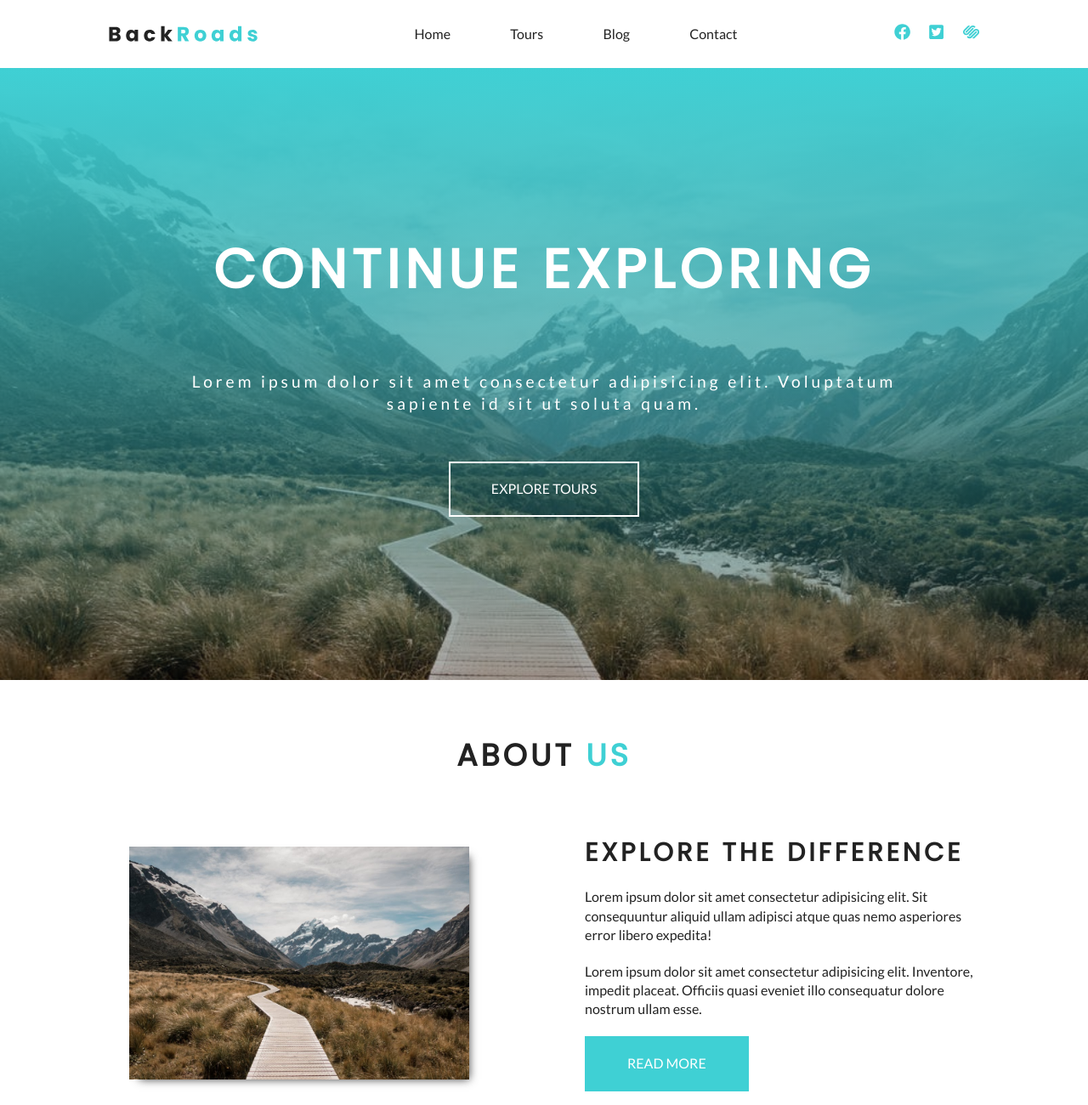
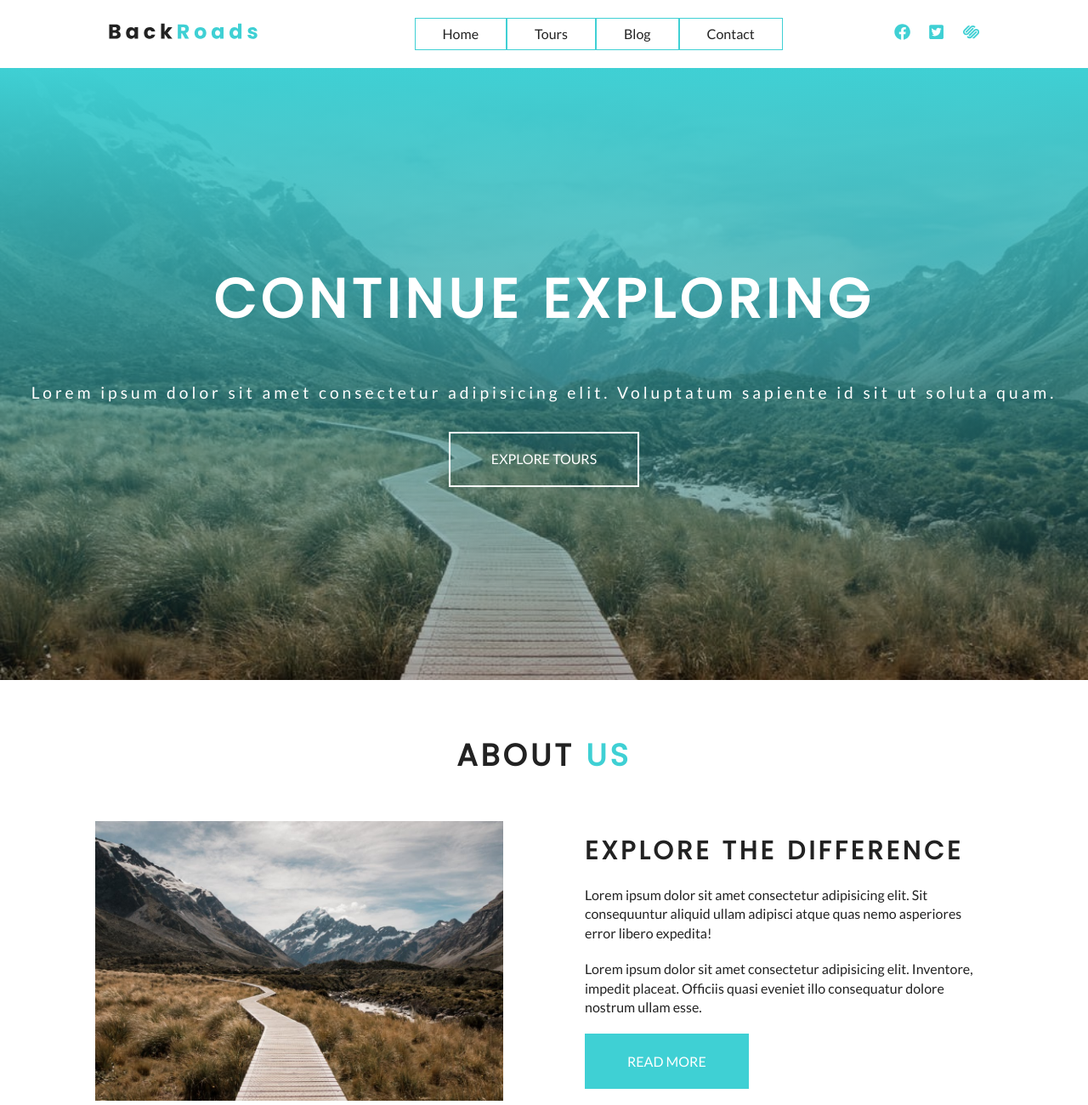
Before and after one commit to mbalazy/backroads, a Gatsby site: page / in a window 1280 px wide. Shown: the top 1300 px of the page at 85% size. Built offline with nearby package versions, Linux system fonts and the light colour scheme; Gatsby itself is replaced by a stand-in of ours.

Commit message:
move background image in main hero from normal react im to gatsby-background-image

```diff
--- a/package.json
+++ b/package.json
@@ -7,6 +7,7 @@
   "scripts": {
     "build": "gatsby build",
     "develop": "gatsby develop",
+    "develop host": "gatsby develop --host 0.0.0.0",
     "format": "prettier --write \"**/*.{js,jsx,json,md}\"",
     "start": "npm run develop",
     "serve": "gatsby serve",
@@ -16,6 +17,7 @@
   "dependencies": {
     "babel-plugin-styled-components": "^1.10.7",
     "gatsby": "^2.21.0",
+    "gatsby-background-image": "^1.1.1",
     "gatsby-image": "^2.4.3",
     "gatsby-plugin-react-svg": "^3.0.0",
     "gatsby-plugin-sass": "^2.3.0",
@@ -26,11 +28,13 @@
     "netlify-cli": "^2.48.0",
     "node-sass": "^4.14.1",
     "react": "^16.12.0",
+    "react-div-100vh": "^0.3.8",
     "react-dom": "^16.12.0",
     "styled-components": "^5.1.0",
     "uuid": "^8.0.0"
   },
   "devDependencies": {
+    "browser-sync": "^2.26.7",
     "eslint": "^6.8.0",
     "eslint-config-airbnb": "^18.1.0",
     "eslint-config-prettier": "^6.11.0",
--- a/src/components/examples/Images.component.jsx
+++ b/src/components/examples/Images.component.jsx
@@ -58,12 +58,9 @@ const Images = () => {
       <article className="img">
         <h3>fluid img/svg</h3>
         <Img fluid={fluid.childImageSharp.fluid} />
-        <div className="fluid">
-          <Img fluid={fluid.childImageSharp.fluid} />
-        </div>
       </article>
       <StyledArticle>
-        <h3>fixed img/blur</h3>
+        <h3>Magdalena </h3>
         <Img fixed={fixed.childImageSharp.fixed} />
       </StyledArticle>
       <StyledArticle>
--- a/src/components/molecules/MenuItems.component.jsx
+++ b/src/components/molecules/MenuItems.component.jsx
@@ -10,7 +10,6 @@ const StyledList = styled.ul`
   align-items: center;
   justify-content: space-between;
   list-style: none;
-  width: 400px;
 
   ${({ vertical }) =>
     vertical &&
@@ -20,11 +19,21 @@ const StyledList = styled.ul`
       width: auto;
       align-items: baseline;
     `}
+
+  & > li {
+    width: 100%;
+    text-align: center;
+  }
 `;
 
 const StyledLink = styled(Link)`
+  display: inline-block;
+  border: 1px solid var(--primaryColor);
   color: inherit;
   transition: color 0.2s;
+  padding: 0.4rem 2rem;
+  margin: 0.3rem 0;
+  width: 100%;
   &:hover {
     color: var(--primaryColor);
   }
--- a/src/components/molecules/MobileMenuItems.component.jsx
+++ b/src/components/molecules/MobileMenuItems.component.jsx
@@ -6,13 +6,13 @@ const StyledWrapper = styled.div`
   height: 0;
   padding: 0rem 4rem;
   overflow: hidden;
-  transition: height 0.2s, padding 0.2s;
+  transition: height 0.14s, padding 0.14s;
   text-align: right;
 
   ${({ isVisible }) =>
     isVisible &&
     css`
-      height: 200px;
+      height: 230px;
       padding: 2rem 4rem;
     `};
 `;
--- a/src/components/organisms/Home/About.component.jsx
+++ b/src/components/organisms/Home/About.component.jsx
@@ -3,23 +3,18 @@ import styled from 'styled-components';
 import Section from 'templates/Section.templete';
 import { HeadingSubTitle } from 'components/atoms/Typography.component';
 import { LinkMain } from 'components/atoms/Links.component';
+import { useStaticQuery, graphql } from 'gatsby';
+import Img from 'gatsby-image';
 
-import backgroundImg from 'images/defaultBcg.jpeg';
-
-const StyledImg = styled.img`
-  display: block;
-  margin: auto;
-  background-repeat: no-repeat;
-  background-size: center center;
-
-  width: 400px;
-  box-shadow: 6px 6px 10px -6px rgba(0, 0, 0, 0.75);
-
-  @media (max-width: 1100px) {
-    width: 400px;
-  }
-  @media (max-width: 500px) {
-    width: 80vw;
+const getImage = graphql`
+  query {
+    aboutUsImage: file(relativePath: { eq: "defaultBcg.jpeg" }) {
+      childImageSharp {
+        fluid {
+          ...GatsbyImageSharpFluid_tracedSVG
+        }
+      }
+    }
   }
 `;
 
@@ -29,7 +24,7 @@ const StyledArticle = styled.article`
 
   @media (max-width: 1100px) {
     margin: 0 auto 3rem;
-    width: 80vw;
+    width: 90vw;
   }
 `;
 
@@ -38,12 +33,15 @@ const StyledDiv = styled.div`
     flex-direction: column;
   }
 `;
+
 const About = () => {
+  const { aboutUsImage } = useStaticQuery(getImage);
+
   return (
     <Section title="about us">
       <StyledDiv>
         <StyledArticle>
-          <StyledImg src={backgroundImg} alt="about us" />
+          <Img fluid={aboutUsImage.childImageSharp.fluid} alt="awesome landscape" />
         </StyledArticle>
         <StyledArticle>
           <HeadingSubTitle>explore the difference</HeadingSubTitle>
--- a/src/components/organisms/Home/MainHero.component.jsx
+++ b/src/components/organisms/Home/MainHero.component.jsx
@@ -1,29 +1,16 @@
 import React from 'react';
-import styled from 'styled-components';
-import backgroundImg from 'images/defaultBcg.jpeg';
 
 import Hero from 'templates/Hero.template';
-import { LinkMain } from 'components/atoms/Links.component';
-
-const StyledHero = styled(Hero)`
-  height: calc(100vh - 80px);
-  padding: 24vh 14vw;
-  @media (max-width: 600px) {
-    padding: 8vh 3vw;
-  }
-`;
 
 const MainHero = () => {
   return (
-    <StyledHero
-      gradient
-      backgroundSrc={backgroundImg}
+    <Hero
+      home
+      imgName="defaultBcg.jpeg"
       title="continue exploring"
       info="Lorem ipsum dolor sit amet consectetur adipisicing elit. Voluptatum sapiente id sit ut
     soluta quam."
-    >
-      <LinkMain to="/tours">explore tours</LinkMain>
-    </StyledHero>
+    />
   );
 };
 
--- a/src/components/organisms/Home/Services.component.jsx
+++ b/src/components/organisms/Home/Services.component.jsx
@@ -10,10 +10,8 @@ const StyledServiceCard = styled.div`
   display: flex;
   flex-direction: column;
   align-items: center;
+  text-align: center;
 
-  p {
-    text-align: center;
-  }
   @media (max-width: 600px) {
     margin: 1rem 2rem 0;
   }
--- a/src/components/organisms/Navbar.component.jsx
+++ b/src/components/organisms/Navbar.component.jsx
@@ -2,6 +2,7 @@ import React, { useState } from 'react';
 import styled from 'styled-components';
 import { FaAlignRight } from 'react-icons/fa';
 import Logo from 'images/logo.svg';
+import { Link } from 'gatsby';
 import MenuItems from 'components/molecules/MenuItems.component';
 import MobileMenuItems from 'components/molecules/MobileMenuItems.component';
 import SocialItems from 'components/molecules/SocialItems.component';
@@ -22,6 +23,7 @@ const StyledWrapperNavbar = styled.nav`
 `;
 
 const StyledButton = styled(ButtonSimplest)`
+  padding: 1rem 1rem 1rem 2.4rem;
   @media (min-width: 769px) {
     display: none;
   }
@@ -74,7 +76,9 @@ const Navbar = () => {
   return (
     <>
       <StyledWrapperNavbar>
-        <Logo alt="backroads logo" />
+        <Link to="/">
+          <Logo alt="backroads logo" />
+        </Link>
         <StyledMenuItems />
         <StyledSocialItems />
         <StyledButton type="button" onClick={toogleNav}>
--- a/src/templates/Hero.template.jsx
+++ b/src/templates/Hero.template.jsx
@@ -1,42 +1,90 @@
 import React from 'react';
 import styled, { css } from 'styled-components';
 import { HeadingMain, ParagraphCopyright } from 'components/atoms/Typography.component';
+import { StaticQuery, graphql } from 'gatsby';
+import BackgroundImage from 'gatsby-background-image';
+import { LinkMain } from 'components/atoms/Links.component';
+
+window.addEventListener('resize', () => {
+  const vh = window.innerHeight * 0.01;
+  document.documentElement.style.setProperty('--vh', `${vh}px`);
+});
 
 const StyledWrapperHero = styled.header`
-  background-image: url(${({ backgroundSrc }) => backgroundSrc});
-  background-repeat: no-repeat;
-  background-size: cover;
-  display: flex;
-  flex-direction: column;
-  align-items: center;
-  justify-content: space-between;
+  color: var(--mainWhite);
+  height: 400px;
 
-  ${({ gradient }) =>
-    gradient &&
+  ${({ home }) =>
+    home &&
     css`
-      background-image: linear-gradient(to top, rgba(12, 12, 12, 0.32), var(--primaryColor)),
-        url(${({ backgroundSrc }) => backgroundSrc});
+      text-align: center;
+      height: calc(100vh - 80px);
+      height: calc(var(--vh, 1vh) * 100 ${`- 80px`});
     `}
 `;
 
-const StyledHeadingMain = styled(HeadingMain)`
-  color: var(--mainWhite);
-  text-align: center;
+const StyledBackgroundImage = styled(BackgroundImage)`
+  height: 100%;
+
+  ${({ home }) =>
+    home &&
+    css`
+      display: flex;
+      flex-direction: column;
+      justify-content: center;
+      align-items: center;
+    `}
 `;
 
-const StyledParagraphCopyright = styled(ParagraphCopyright)`
-  color: var(--mainWhite);
-  text-align: center;
+const getImages = graphql`
+  query {
+    allImageSharp {
+      edges {
+        node {
+          fluid {
+            ...GatsbyImageSharpFluid_tracedSVG
+            originalName
+          }
+        }
+      }
+    }
+  }
 `;
 
-const Hero = ({ children, title, info, ...props }) => {
-  return (
-    <StyledWrapperHero {...props}>
-      <StyledHeadingMain>{title}</StyledHeadingMain>
-      <StyledParagraphCopyright>{info}</StyledParagraphCopyright>
-      {children}
-    </StyledWrapperHero>
-  );
-};
+const Hero = ({ imgName, home, children, title, info, className }) => (
+  <StaticQuery
+    query={getImages}
+    render={(data) => {
+      const image = data.allImageSharp.edges.find(
+        (edge) => edge.node.fluid.originalName === imgName,
+      );
+      if (!image) {
+        return null;
+      }
 
+      const backgroundFluidImageStack = () =>
+        home
+          ? [
+              image.node.fluid,
+              `linear-gradient(to top, rgba(12, 12, 12, 0.32), var(--primaryColor))`,
+            ].reverse()
+          : [image.node.fluid];
+
+      return (
+        <StyledWrapperHero home={home} className={className}>
+          <StyledBackgroundImage home={home} fluid={backgroundFluidImageStack()}>
+            {home && (
+              <>
+                <HeadingMain>{title}</HeadingMain>
+                <ParagraphCopyright>{info}</ParagraphCopyright>
+                <LinkMain to="/tours">explore tours</LinkMain>
+                {children}
+              </>
+            )}
+          </StyledBackgroundImage>
+        </StyledWrapperHero>
+      );
+    }}
+  />
+);
 export default Hero;
--- a/src/templates/Section.templete.jsx
+++ b/src/templates/Section.templete.jsx
@@ -9,12 +9,12 @@ const StyledSectionWrapper = styled.section`
   align-items: center;
 
   @media (max-width: 768px) {
-    padding: 1rem;
+    padding: 3rem 1rem 1rem;
   }
 
   & > div {
     width: 100%;
-    padding: 3rem 0 1rem;
+    padding: 2rem 0 1rem;
     display: flex;
     justify-content: center;
     align-items: center;
```
Also changed, not shown: 1 other file.
